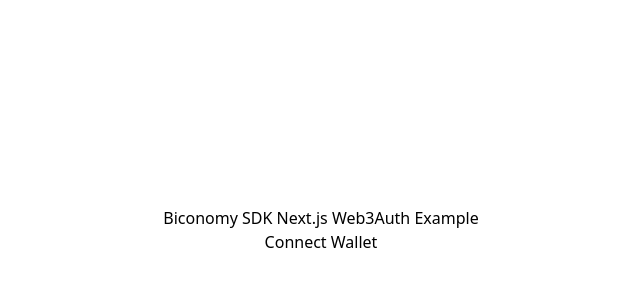
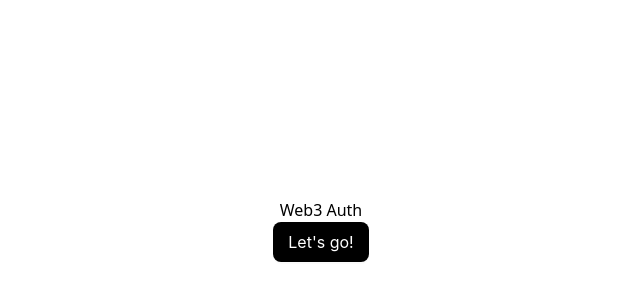
Before and after one commit to yeganathan18/docify, a Next.js app: page / in a window 1280 px wide. Shown: the part 170-470 px from the top of the page, without its empty margins (319-959 px from the left). Built offline with nearby package versions, Linux system fonts and the light colour scheme.

Commit message:
chore: use antd ui library

```diff
--- a/components/scw.tsx
+++ b/components/scw.tsx
@@ -1,9 +1,9 @@
-import styles from "../styles/Home.module.css";
 import { useCallback, useEffect, useState } from "react";
 import { ethers } from "ethers";
 import { ChainId } from "@biconomy/core-types";
 import SocialLogin from "@biconomy/web3-auth";
 import SmartAccount from "@biconomy/smart-account";
+import { Button } from "antd";
 
 const Home = () => {
   const [provider, setProvider] = useState<any>();
@@ -95,12 +95,31 @@
   }, [account, provider]);
 
   return (
-    <div className={styles.container}>
-      <main className={styles.main}>
-        <h1>Biconomy SDK Next.js Web3Auth Example</h1>
-        <button onClick={!account ? connectWeb3 : disconnectWeb3}>
-          {!account ? "Connect Wallet" : "Disconnect Wallet"}
-        </button>
+    <>
+      <main className="h-screen flex flex-col justify-center items-center">
+        <h1 className="">Web3 Auth</h1>
+
+        <div className="flex flex-col justify-center items-center">
+          {!account ? (
+            <Button
+              className="bg-black !text-white !border-none"
+              type="default"
+              size="large"
+              onClick={!account ? connectWeb3 : disconnectWeb3}
+            >
+              Let&apos;s go!
+            </Button>
+          ) : (
+            <Button
+              className="bg-white !text-black !border-black"
+              type="default"
+              size="large"
+              onClick={!account ? connectWeb3 : disconnectWeb3}
+            >
+              Okay Bye 👋
+            </Button>
+          )}
+        </div>
 
         {account && (
           <div>
@@ -118,7 +137,7 @@
           </div>
         )}
       </main>
-    </div>
+    </>
   );
 };
 
--- a/package.json
+++ b/package.json
@@ -15,6 +15,7 @@
     "@types/node": "18.11.9",
     "@types/react": "18.0.25",
     "@types/react-dom": "18.0.9",
+    "antd": "^5.0.3",
     "eslint": "8.28.0",
     "eslint-config-next": "13.0.4",
     "next": "13.0.4",
```
Also changed, not shown: 1 other file (tests, documents, lock files or other folders).
